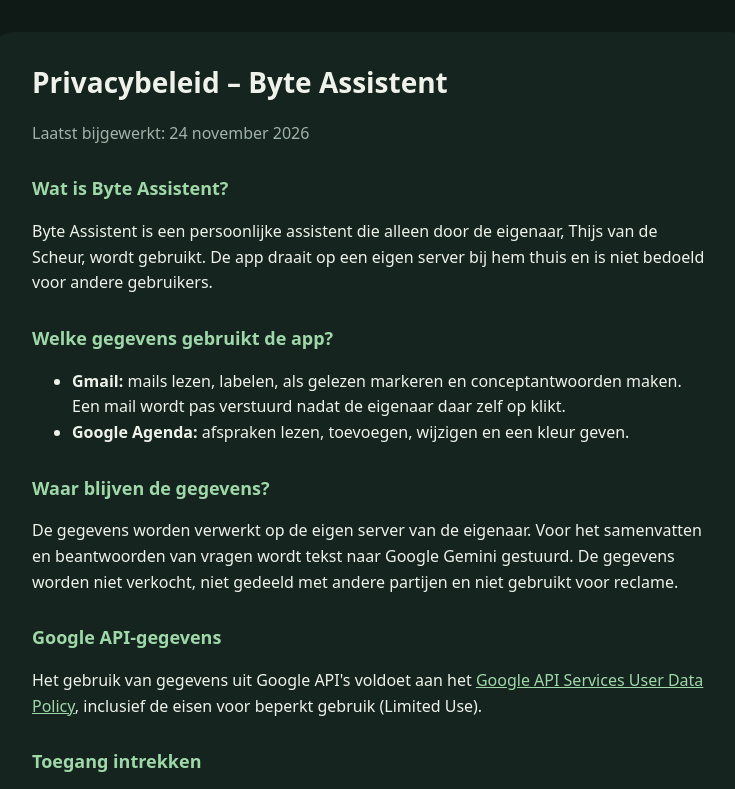
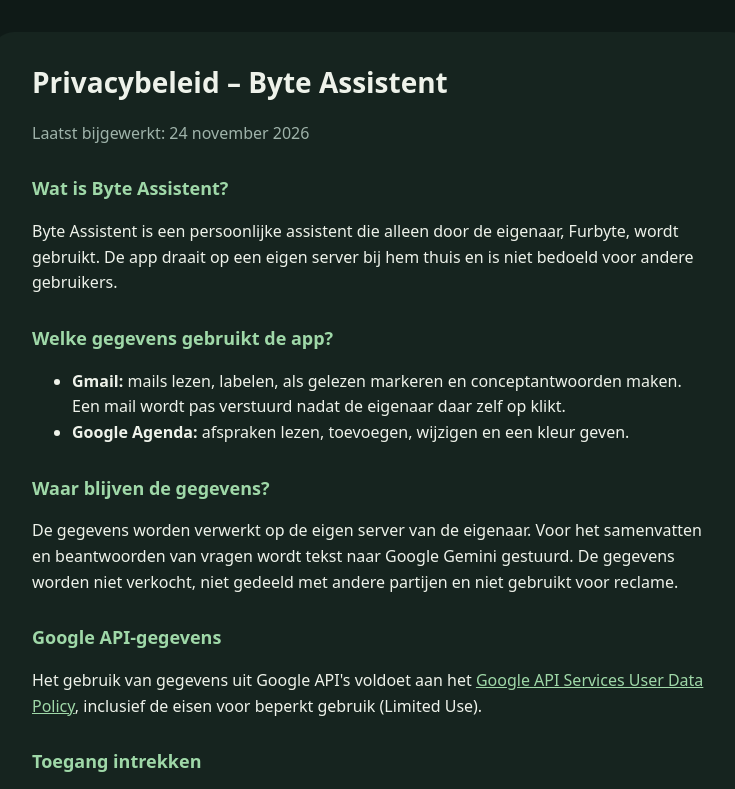
Before and after one commit to ProbablyFurbyte/ProbablyFurbyte.github.io, a plain HTML site: page privacy.html in a window 1280 px wide. Shown: the top 789 px of the page, without its empty margins (268-1003 px from the left). Drawn offline with Linux system fonts and the light colour scheme.

Commit message:
Update privacy.html

```diff
--- a/privacy.html
+++ b/privacy.html
@@ -23,7 +23,7 @@
   <p class="muted">Laatst bijgewerkt: 24 november 2026</p>
 
   <h2>Wat is Byte Assistent?</h2>
-  <p>Byte Assistent is een persoonlijke assistent die alleen door de eigenaar, Thijs van de Scheur, wordt gebruikt. De app draait op een eigen server bij hem thuis en is niet bedoeld voor andere gebruikers.</p>
+  <p>Byte Assistent is een persoonlijke assistent die alleen door de eigenaar, Furbyte, wordt gebruikt. De app draait op een eigen server bij hem thuis en is niet bedoeld voor andere gebruikers.</p>
 
   <h2>Welke gegevens gebruikt de app?</h2>
   <ul>
```
